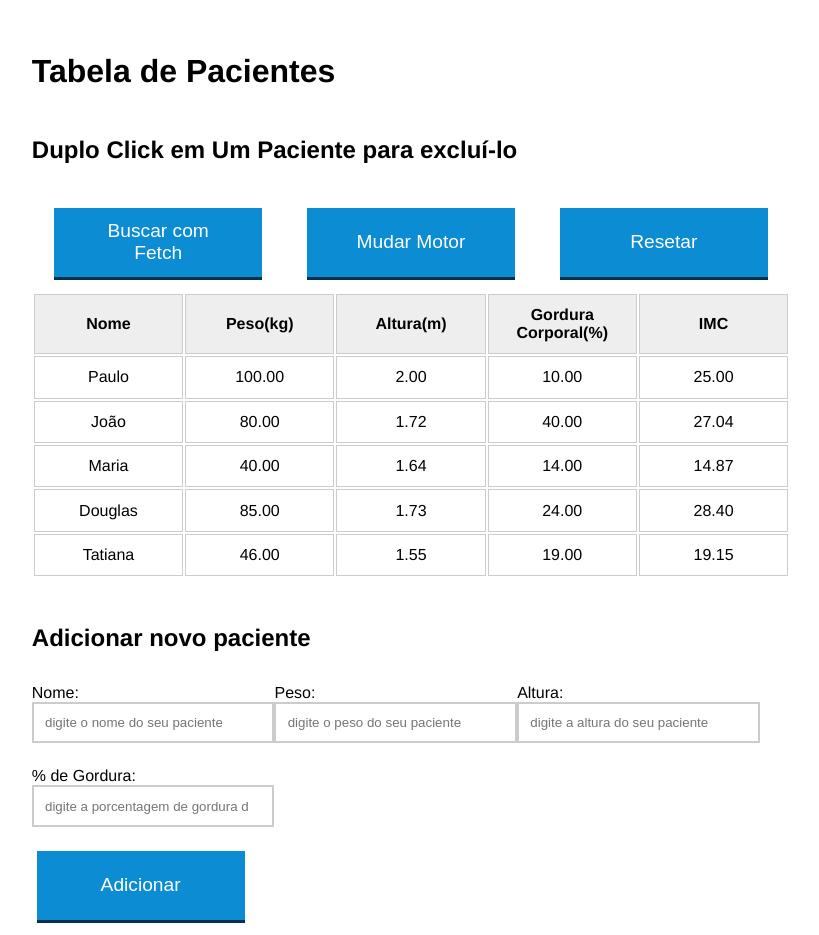
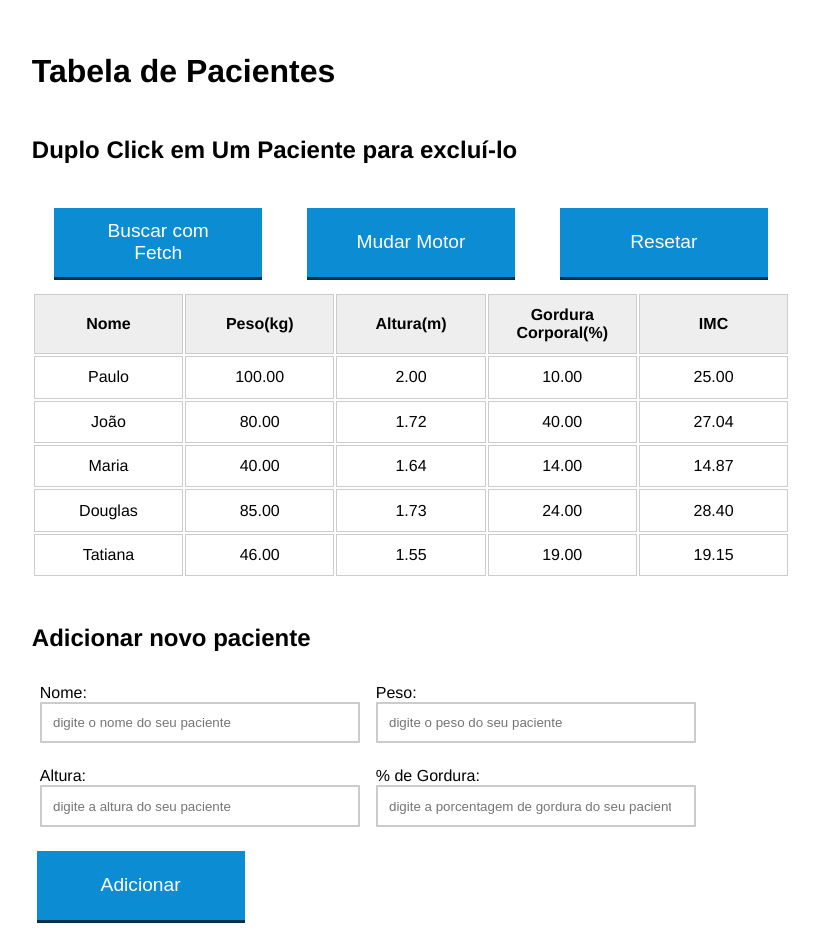
Before and after one commit to Thiagolino8/IMC, a Next.js app: page / in a window 1280 px wide. Shown: the whole page, without its empty margins (229-1048 px from the left). Built offline with nearby package versions, Linux system fonts and the light colour scheme.

Commit message:
Add Pacients Area Fixed

```diff
--- a/src/components/addPacient.tsx
+++ b/src/components/addPacient.tsx
@@ -6,14 +6,14 @@ import { InputMedio } from '../styles/inputMedio';
 import { Container } from '../styles/container';
 import { FormArea } from '../styles/formArea';
 import { useForm } from 'react-hook-form';
-
+import { FormContainer } from '../styles/formContainer';
 
 export const AddPacient = () => {
 	const {
 		register,
 		handleSubmit,
 		reset,
-		formState: { isSubmitSuccessful }
+		formState: { isSubmitSuccessful },
 	} = useForm<Pacient>();
 	const { add, doIMC } = useStore();
 	useEffect(() => {
@@ -39,19 +39,26 @@ export const AddPacient = () => {
 		data.gordura = Number(data.gordura);
 		data = doIMC(data);
 		add([data]);
-	}
+	};
 	return (
 		<Container>
 			<h2 id='titulo-form'>Adicionar novo paciente</h2>
 			<ul id='mensagens-erro'></ul>
 			<form id='form-adiciona' onSubmit={handleSubmit((data) => handleSubmitForm(data))}>
+				<FormContainer>
 					<FormArea>
 						<label htmlFor='nome'>Nome:</label>
-					<Input id='nome' {...register('nome')} type='text' placeholder='digite o nome do seu paciente' required/>
+						<Input id='nome' {...register('nome')} type='text' placeholder='digite o nome do seu paciente' required />
 					</FormArea>
 					<FormArea>
 						<label htmlFor='peso'>Peso:</label>
-					<InputMedio id='peso' {...register('peso')} type='number' placeholder='digite o peso do seu paciente' required/>
+						<InputMedio
+							id='peso'
+							{...register('peso')}
+							type='number'
+							placeholder='digite o peso do seu paciente'
+							required
+						/>
 					</FormArea>
 					<FormArea>
 						<label htmlFor='altura'>Altura:</label>
@@ -74,7 +81,7 @@ export const AddPacient = () => {
 							required
 						/>
 					</FormArea>
-
+				</FormContainer>
 				<Button type='submit'>Adicionar</Button>
 			</form>
 		</Container>
--- a/src/styles/formArea.tsx
+++ b/src/styles/formArea.tsx
@@ -1,7 +1,8 @@
 import styled from "styled-components";
 
 export const FormArea = styled.div`
-	width: 32%;
+	width: 20rem;
 	display: inline-block;
 	padding: .75rem 0;
+	margin: 0 .5rem;
 `
--- /dev/null
+++ b/src/styles/formContainer.tsx
@@ -0,0 +1,6 @@
+import styled from 'styled-components';
+
+export const FormContainer = styled.div`
+	display: flex;
+	flex-wrap: wrap;
+`;
```
Lines whose indentation alone changed are shown as unchanged.
